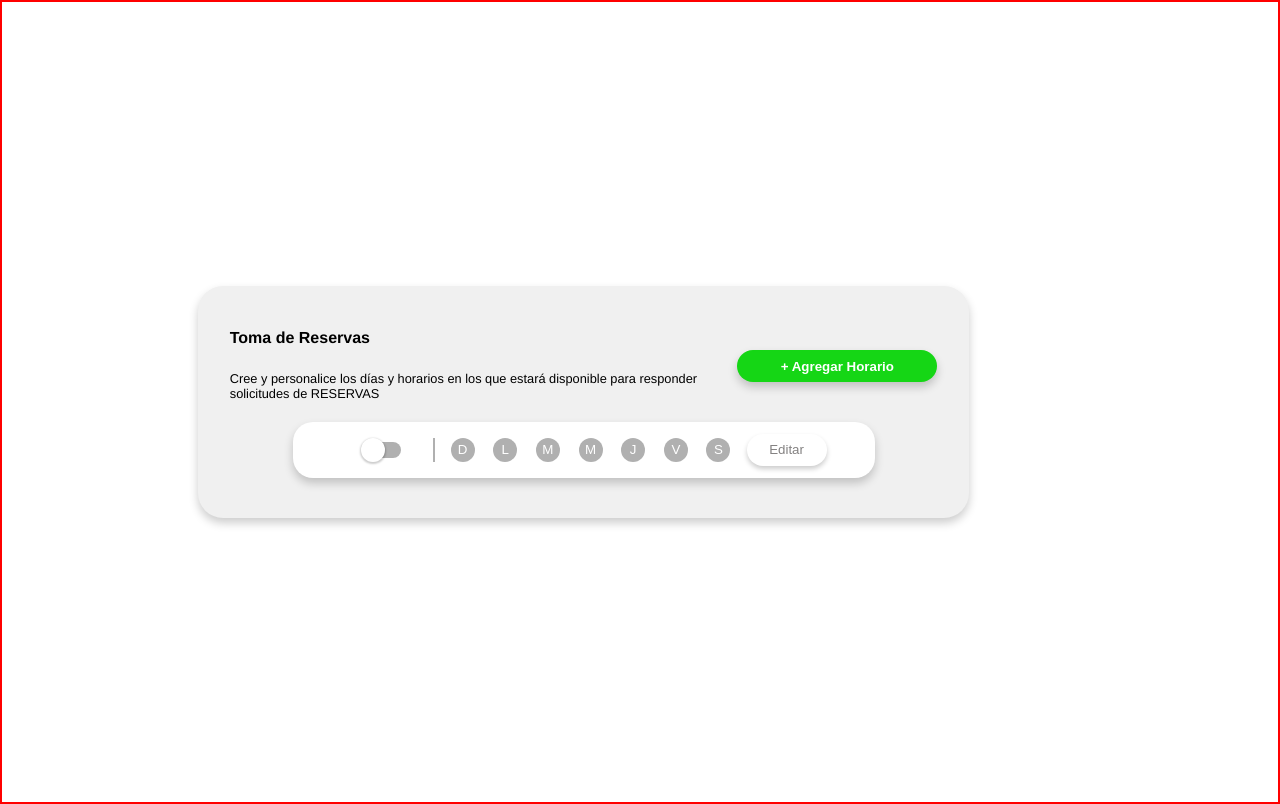
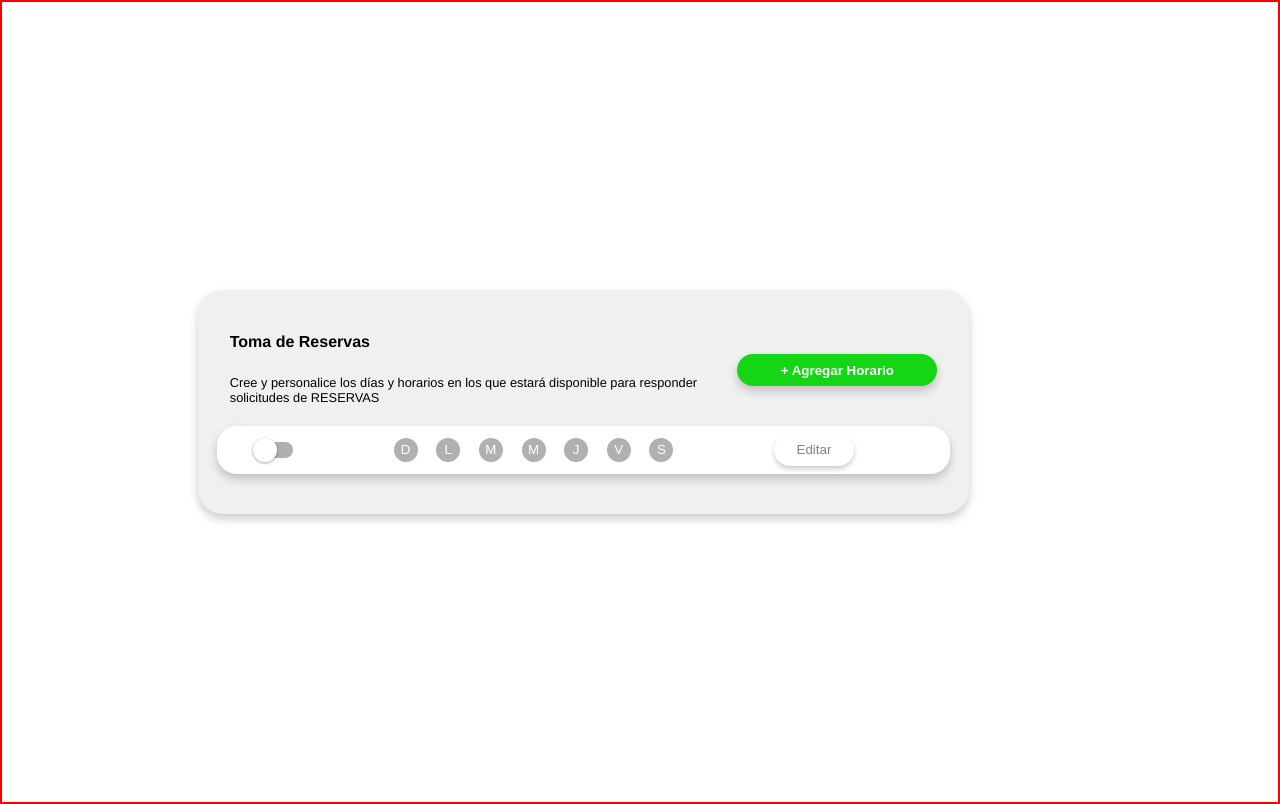
Before and after one commit to jglopezre/schedule-react-component, a React (Create React App) app: page / in a window 1280 px wide. Both pictures are taken after a click on the button "+ Agregar Horario". Built offline with nearby package versions, Linux system fonts and the light colour scheme.

Commit message:
delete button created

```diff
--- a/package.json
+++ b/package.json
@@ -3,6 +3,9 @@
   "version": "0.1.0",
   "private": true,
   "dependencies": {
+    "@fortawesome/fontawesome-svg-core": "^6.1.1",
+    "@fortawesome/free-solid-svg-icons": "^6.1.1",
+    "@fortawesome/react-fontawesome": "^0.1.18",
     "@testing-library/jest-dom": "^5.16.4",
     "@testing-library/react": "^13.2.0",
     "@testing-library/user-event": "^13.5.0",
--- a/src/components/ActivityBar/Component.js
+++ b/src/components/ActivityBar/Component.js
@@ -1,4 +1,5 @@
 import React, { useState } from 'react'
+import DeleteButton from '../DeleteButton/Component';
 import EditButton from '../EditButton/Component';
 import SelectorKnob from '../SelectorKnob/Component';
 import WeekDays from '../WeekDays/Component';
@@ -6,7 +7,7 @@ import styles from './style.module.scss';
 
 const ActivityBar = ({ daysObj }) => {
 
-  const { barWrapper } = styles;
+  const { barWrapper, editButtonWrapper } = styles;
 
   const [ { knobSelectorState, editButtonState }, setBarState ] = useState({
     knobSelectorState: false,
@@ -14,7 +15,7 @@ const ActivityBar = ({ daysObj }) => {
   });
 
   const [daysStates, setDaysStates] = useState( daysObj );
-
+  console.log( editButtonState )
   return (
     <div className={ barWrapper }>
 
@@ -29,13 +30,14 @@ const ActivityBar = ({ daysObj }) => {
         isEnabled={ knobSelectorState }
         isEditable={ editButtonState }
       />
-
+      <div className={ editButtonWrapper }>
         <EditButton
           isEnabled={ knobSelectorState }
           buttonState={ setBarState }
         />
 
-
+        <DeleteButton isEnabled={ editButtonState } />
+      </div>
     </div>
   )
 }
--- a/src/components/ActivityBar/style.module.scss
+++ b/src/components/ActivityBar/style.module.scss
@@ -4,7 +4,9 @@
     display: flex;
     flex-direction: row;
     align-items: center;
-    min-height: 3.5rem;
+    justify-content: space-between;
+    width: 100%;
+    min-height: 3rem;
     border-radius: 20px;
     background-color: colors.$neutral-01;
     box-shadow: 0 5px 10px colors.$shadow-01;
@@ -16,4 +18,9 @@
         top: 0.5rem;
         bottom: 0.5rem;
     }
+    .editButtonWrapper {
+        display: flex;
+        flex-direction: row;
+        flex-wrap: nowrap;
+    }
 }
--- a/src/components/ActivityCard/Component.js
+++ b/src/components/ActivityCard/Component.js
@@ -4,7 +4,7 @@ import styles from './style.module.scss';
 
 const ActivityCard = ( {children} ) => {
 
-    const { cardWrapper, addButton, upperBox } = styles;
+    const { cardWrapper, addButton, upperBox, contentBox } = styles;
 
     const [activityBars, setActivityBars] = useState([]);
 
@@ -14,7 +14,6 @@ const ActivityCard = ( {children} ) => {
             return [...data];
         });
     };
-    console.log(activityBars);
 
     return (
         <div className={ cardWrapper }>
@@ -27,7 +26,7 @@ const ActivityCard = ( {children} ) => {
                     <button className={ addButton } onClick={ () => {addNewActivityBar()} }><span>+ Agregar Horario</span></button>
                 </div>
             </div>
-            <div>
+            <div className={ contentBox }>
                 { activityBars }
             </div>
         </div>
--- a/src/components/ActivityCard/style.module.scss
+++ b/src/components/ActivityCard/style.module.scss
@@ -24,22 +24,22 @@ p {
     min-width: 360px;
     border-radius: 25px;
     box-shadow: 0 5px 10px colors.$shadow-01;
-
-}
-
     .upperBox {
         @include flexCenter;
         flex-direction: row;
         >div:nth-child(1) {
             display: flex;
             flex-direction: column;
-    }
-    >div:nth-child(1) {
             flex-grow: 2;
         }
         >div:nth-child(2) {
             flex-grow: 1;
-
+        }
+    }
+    .contentBox {
+        @include flexCenter;
+        width: 90%;
+        flex-direction: column;
     }
 }
 
--- /dev/null
+++ b/src/components/DeleteButton/Component.js
@@ -0,0 +1,53 @@
+import React, { useEffect, useState } from 'react';
+import { FontAwesomeIcon } from '@fortawesome/react-fontawesome';
+import { faTrashCan } from '@fortawesome/free-solid-svg-icons';
+import classNames from 'classnames';
+import styles from './style.module.scss';
+
+const DeleteButton = ({ isEnabled = false }) => {
+
+    const { deleteButtonBox, deleteButton, active } = styles;
+
+    const deleteBarAction = () => {
+        console.log('delete');
+    }
+
+    const [{ buttonStyle, buttonState }, setDeleteButtonState] = useState({
+        buttonStyle: classNames( deleteButton ),
+        buttonState: false
+    });
+
+    const settingInitialStyle = () => {
+        console.log(isEnabled)
+        if( isEnabled ) {
+            setDeleteButtonState( state => {
+                return {
+                    ...state,
+                    buttonStyle: classNames( deleteButton, active)
+                }
+            });
+        } else {
+            setDeleteButtonState( state => {
+                return {
+                    ...state,
+                    buttonStyle: classNames( deleteButton )
+                }
+            });
+        }
+    }
+
+    useEffect(() => {
+      settingInitialStyle();
+    }, [isEnabled])
+
+
+    return (
+        <div className={ deleteButtonBox }>
+            <button className={ buttonStyle } onClick={ () => { deleteBarAction() } } >
+                <FontAwesomeIcon icon={ faTrashCan } color={'red'} size={'xl'} />
+            </button>
+        </div>
+    )
+}
+
+export default DeleteButton;
--- /dev/null
+++ b/src/components/DeleteButton/style.module.scss
@@ -0,0 +1,30 @@
+@use '../../styles/colors.scss';
+@use 'sass:math';
+
+$boxHeight: 32px;
+$boxWidth: 48px;
+
+.deleteButtonBox {
+    width: $boxWidth;
+    height: $boxHeight;
+    position: relative;
+    overflow: hidden;
+}
+
+.deleteButton {
+    border: none;
+    position: absolute;
+    background-color: colors.$neutral-01;
+    transition: 0.3s;
+    opacity: 0;
+    left: - math.div( $boxWidth, 2);
+    top: (math.div( $boxHeight, 2 ) - 10 );
+    &:hover {
+        cursor: pointer;
+    }
+}
+
+.active {
+    transform: translate( $boxWidth ) rotate(360deg);
+    opacity: 1;
+}
--- a/src/components/EditButton/Component.js
+++ b/src/components/EditButton/Component.js
@@ -4,10 +4,9 @@ import styles from './style.module.scss';
 
 
 
-
 const EditButton = ({ isEnabled = true, buttonState }) => {
 
-  const { editButton, active, enable, inactive, hover } = styles;
+  const { editButton, active, enable, inactive, hover, deleteButtonBox } = styles;
 
   const settingInitialStyle = ( enabled, stateData = {} ) => {
     stateData.enabled = enabled;
@@ -27,6 +26,8 @@ const EditButton = ({ isEnabled = true, buttonState }) => {
     return settingInitialStyle(isEnabled );
   });
 
+
+
   useEffect(() => {
     setButtonState( ( data ) => {
       return {...settingInitialStyle( isEnabled, data )};
@@ -42,7 +43,6 @@ const EditButton = ({ isEnabled = true, buttonState }) => {
           data.buttonStyle =  classNames(editButton, enable, hover);
           data.isActive = false;
           data.buttonText = 'Editar';
-         console.log(data)
           return {...data};
         });
         buttonState( (state) => {
@@ -68,11 +68,7 @@ const EditButton = ({ isEnabled = true, buttonState }) => {
     }
   }
 
-  return (
-    <div>
-        <button className={ buttonStyle } onClick={ () => { changingButtonState() }}>{buttonText}</button>
-    </div>
-  )
+  return <button className={ buttonStyle } onClick={ () => { changingButtonState() }}>{buttonText}</button>
 }
 
 export default EditButton
--- a/src/components/SelectorKnob/Component.js
+++ b/src/components/SelectorKnob/Component.js
@@ -11,7 +11,7 @@ const SelectorKnob = ({ selectState, isEnabled = true }) => {
     selectorKnobToActive
   } = styles;
 
-  const [selectorState, setSelectorState] = useState(() => {
+  const [ { slotStyle, slotActive } , setSelectorState] = useState(() => {
     let style = {};
     if( isEnabled ) {
       style = {
@@ -27,7 +27,6 @@ const SelectorKnob = ({ selectState, isEnabled = true }) => {
     return style;
   });
 
-  const { slotStyle, slotActive } = selectorState;
 
   const changingSelector = ( state ) => {
     if ( !state ) {
--- a/src/components/SelectorKnob/style.module.scss
+++ b/src/components/SelectorKnob/style.module.scss
@@ -7,20 +7,12 @@ $slotHeight: 16px;
 $knobDiameter: 24px;
 
 .selectorContainer {
-    height: 2rem;
-    display: flex;
-    align-items: center;
-    justify-content: center;
-    padding: {
-        left: 2rem;
-        right: 2rem;
-    };
-    >div {
+    > div {
         width: $slotWidth;
         height: $slotHeight;
         border-radius: 10px;
         position: relative;
-        >div {
+        > div {
             width: $knobDiameter;
             height: $knobDiameter;
             border-radius: 50%;
--- a/src/components/WeekDays/style.module.scss
+++ b/src/components/WeekDays/style.module.scss
@@ -10,21 +10,14 @@
     @include center-flex( $halign: space-between );
     flex-direction: row;
     width: 280px;
-    border-left: solid 2px colors.$inactive-02;
-    padding: {
-        left: 1rem;
-        right: 1rem;
-    }
     .circle {
         width: 24px;
         height: 24px;
         border-radius: 50%;
         border: none;
         color: colors.$neutral-01;
-
         transition: 0.2s;
     }
-
 }
 
 .inactive {
```
Also changed, not shown: 1 other file (tests, documents, lock files or other folders). Lines whose indentation alone changed are shown as unchanged.
